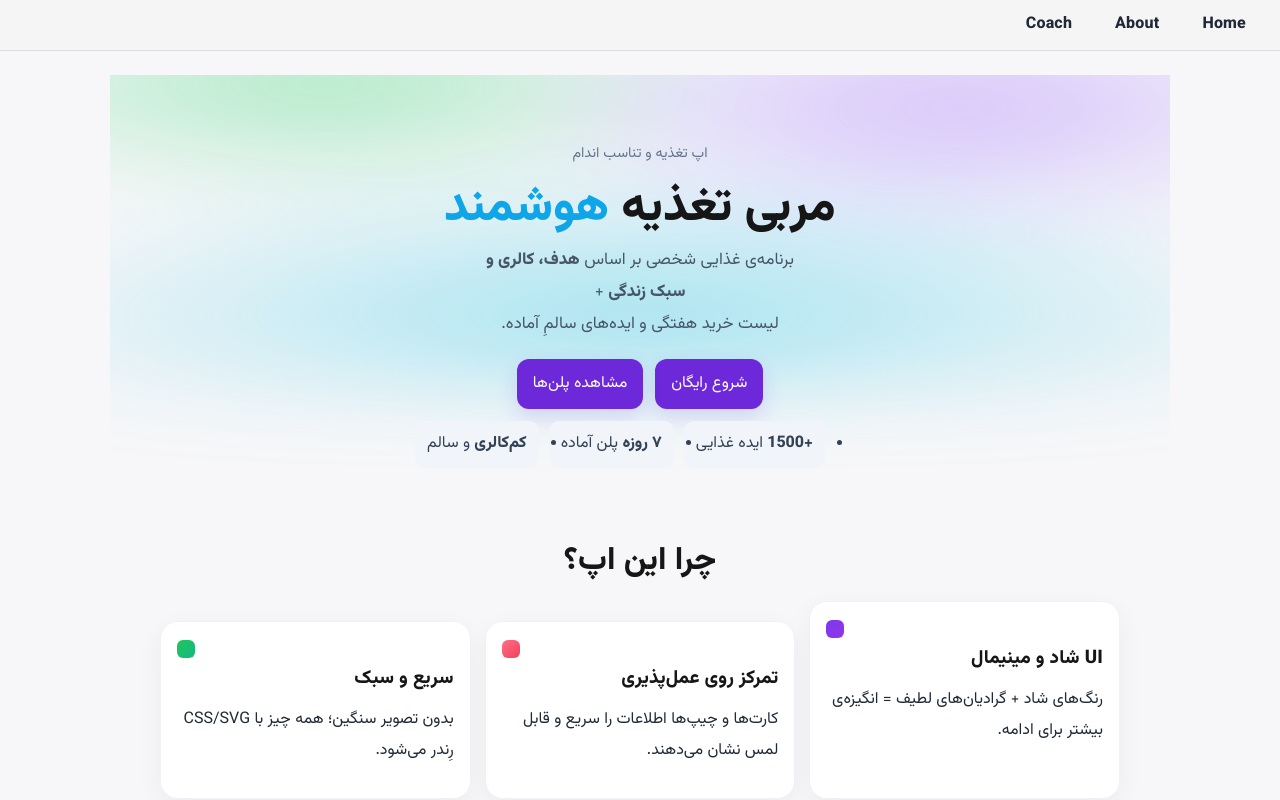
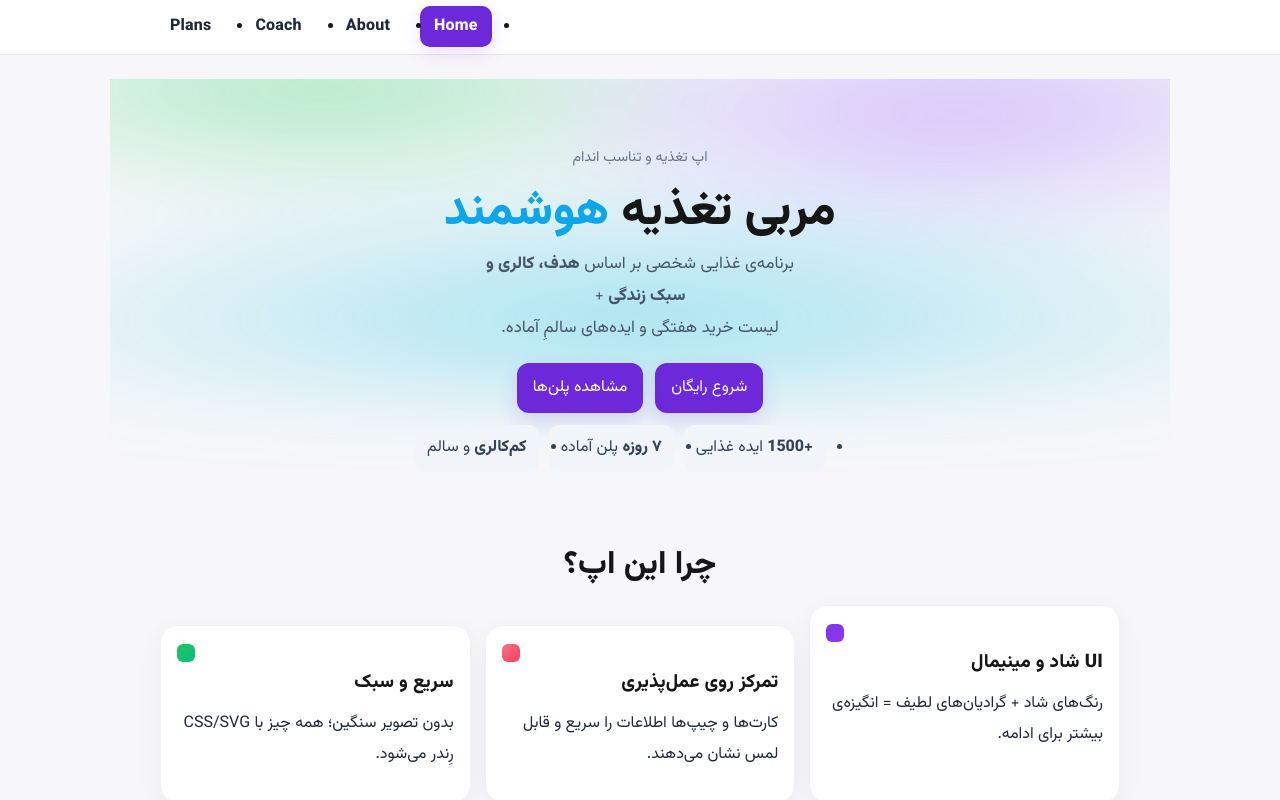
Before and after one commit to marmar-biz/nutrition-ai-coach, a Next.js app: page / in a window 1280 px wide. Shown: the top 800 px of the page. Built offline with nearby package versions, Linux system fonts and the light colour scheme.

Commit message:
feat: add nav

```diff
--- a/components/Nav.js
+++ b/components/Nav.js
@@ -1,45 +1,29 @@
 // components/Nav.js
 import Link from 'next/link';
+import { useRouter } from 'next/router';
 
 export default function Nav() {
+  const { pathname } = useRouter();
+  const Item = ({ href, children }) => (
+    <Link href={href} className={`nav-link ${pathname === href ? 'active' : ''}`}>
+      {children}
+    </Link>
+  );
+
   return (
-    <nav>
+    <nav dir="rtl">
       <ul>
-        <li>
-          <Link href="/">Home</Link>
-        </li>
-        <li>
-          <Link href="/about">About</Link>
-        </li>
-        <li>
-          <Link href="/coach">Coach</Link>
-        </li>
+        <li><Item href="/">Home</Item></li>
+        <li><Item href="/about">About</Item></li>
+        <li><Item href="/coach">Coach</Item></li>
+        <li><Item href="/plans">Plans</Item></li>
       </ul>
 
       <style jsx>{`
-        nav {
-          background: #f5f5f5;
-          padding: 10px 20px;
-          border-bottom: 1px solid #ddd;
-        }
-        ul {
-          list-style: none;
-          display: flex;
-          gap: 15px;
-          margin: 0;
-          padding: 0;
-        }
-        li {
-          font-size: 16px;
-        }
-        a {
-          text-decoration: none;
-          color: #333;
-          font-weight: 500;
-        }
-        a:hover {
-          color: #7c3aed; /* بنفش جذاب */
-        }
+        nav{ background:#fff; border-bottom:1px solid #e5e7eb; position:sticky; top:0; z-index:40 }
+        ul{ max-width:1000px; margin:0 auto; padding:12px 16px; display:flex; gap:16px; justify-content:flex-end }
+        .nav-link{ font-weight:700; color:#0f172a; opacity:.75 }
+        .nav-link.active{ color:#7c3aed; opacity:1 }
       `}</style>
     </nav>
   );
```
